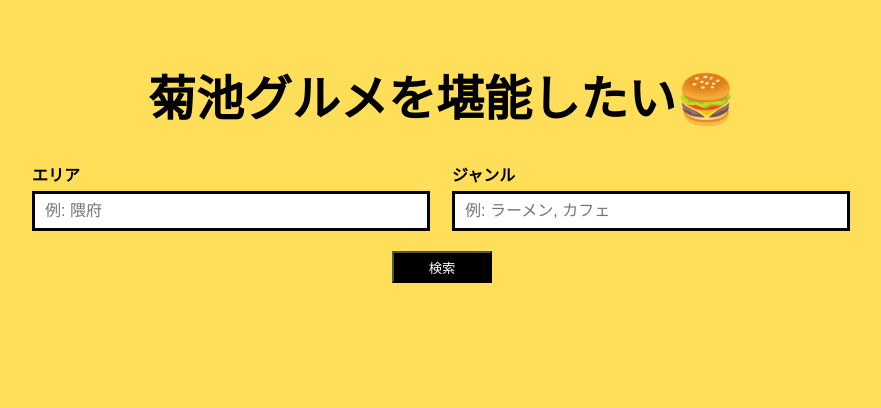
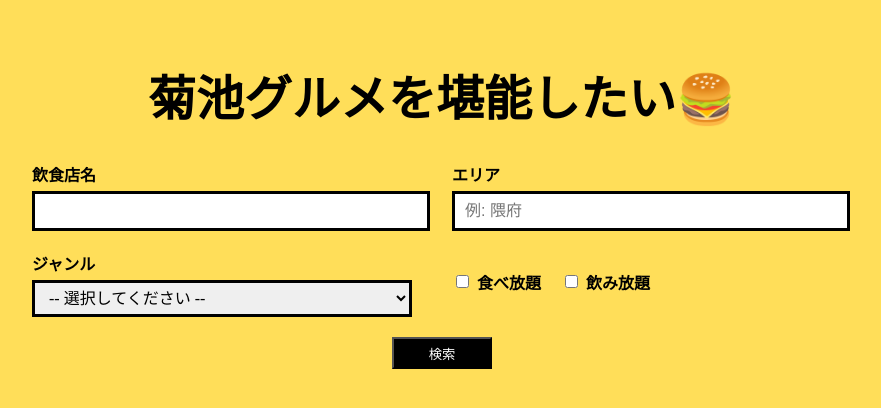
Before and after one commit to akinko0915/kikuchi-restaurants-search-app, a plain HTML site: page reference/index.html in a window 1280 px wide. Shown: the whole page, without its empty margins (198-1079 px from the left). Drawn offline with Linux system fonts and the light colour scheme; a web font is replaced by a local one.

Commit message:
:+1: Added search items

```diff
--- a/reference/index.html
+++ b/reference/index.html
@@ -15,12 +15,45 @@
     <h1>菊池グルメを堪能したい🍔</h1>
     <div class="search-form">
       <div class="input-group">
+        <label for="genre">飲食店名</label>
+        <input type="text" id="restaurant_name" />
+      </div>
+      <div class="input-group">
         <label for="area">エリア</label>
         <input type="text" id="area" placeholder="例: 隈府" />
       </div>
       <div class="input-group">
-        <label for="genre">ジャンル</label>
-        <input type="text" id="genre" placeholder="例: ラーメン, カフェ" />
+        <label for="genre-select">ジャンル</label>
+        <select id="genre-select">
+          <option value="">-- 選択してください --</option>
+          <option value="居酒屋">居酒屋</option>
+          <option value="ダイニングバー・バル">ダイニングバー・バル</option>
+          <option value="創作料理">創作料理</option>
+          <option value="和食">和食</option>
+          <option value="洋食">洋食</option>
+          <option value="イタリアン・フレンチ">イタリアン・フレンチ</option>
+          <option value="中華">中華</option>
+          <option value="焼肉・ホルモン">焼肉・ホルモン</option>
+          <option value="韓国料理">韓国料理</option>
+          <option value="アジア・エスニック料理">アジア・エスニック料理</option>
+          <option value="各国料理">各国料理</option>
+          <option value="カラオケ・パーティ">カラオケ・パーティ</option>
+          <option value="バー・カクテル">バー・カクテル</option>
+          <option value="ラーメン">ラーメン</option>
+          <option value="お好み焼き・もんじゃ">お好み焼き・もんじゃ</option>
+          <option value="カフェ・スイーツ">カフェ・スイーツ</option>
+          <option value="その他グルメ">その他グルメ</option>
+        </select>
+      </div>
+      <div class="input-group checkbox-group">
+        <label>
+          <input type="checkbox" id="all-you-can-eat" />
+          食べ放題
+        </label>
+        <label>
+          <input type="checkbox" id="all-you-can-drink" />
+          飲み放題
+        </label>
       </div>
     </div>
     <button id="searchButton">検索</button>
--- a/reference/script.js
+++ b/reference/script.js
@@ -1,17 +1,17 @@
-const area = document.getElementById("area");
-const genre = document.getElementById("genre");
+const areaInput = document.getElementById("area");
+const genreSelect = document.getElementById("genre-select");
+const restaurantNameInput = document.getElementById("restaurant_name");
 const button = document.getElementById("searchButton");
 const result = document.getElementById("results");
 
-url = "http://127.0.0.1:3000/api/v1/restaurants";
-getRestaurants = async (area, genre) => {
+const url = "http://127.0.0.1:3000/api/v1/restaurants";
+
+const getRestaurants = async (params) => {
   try {
-    const query = `?area=${encodeURIComponent(area)}&genre=${encodeURIComponent(
-      genre
-    )}`;
-    const response = await fetch(url + query);
+    const query = new URLSearchParams(params).toString();
+    const response = await fetch(`${url}?${query}`);
 
-    if (!response.ok) throw new Error("HTTP error" + response.status);
+    if (!response.ok) throw new Error("HTTP error " + response.status);
 
     return await response.json();
   } catch (error) {
@@ -21,7 +21,21 @@ getRestaurants = async (area, genre) => {
 };
 
 button.addEventListener("click", () => {
-  getRestaurants(area.value, genre.value).then((restaurants) => {
+  const area = areaInput.value;
+  const genre = genreSelect.value;
+  const restaurantName = restaurantNameInput.value;
+  const isAllYouCanEat = document.getElementById("all-you-can-eat").checked;
+  const isAllYouCanDrink = document.getElementById("all-you-can-drink").checked;
+
+  const searchParams = {
+    area,
+    genre,
+    restaurant_name: restaurantName,
+    all_you_can_eat: isAllYouCanEat,
+    all_you_can_drink: isAllYouCanDrink,
+  };
+
+  getRestaurants(searchParams).then((restaurants) => {
     result.innerHTML = "";
     restaurants.forEach((restaurant, index) => {
       const shopDiv = document.createElement("div");
--- a/reference/style.css
+++ b/reference/style.css
@@ -36,12 +36,38 @@ h1 {
   font-size: 1rem;
 }
 
-.input-group input {
+.input-group input:not([type="checkbox"]) {
   width: 380px;
   height: 2rem;
   border: 0.2rem solid black;
   font-size: 1rem;
   padding-left: 10px;
+}
+
+.input-group select {
+  width: 380px;
+  height: 2.3rem;
+  border: 0.2rem solid black;
+  font-size: 1rem;
+  padding-left: 10px;
+  font-family: "Kiwi Maru", serif;
+}
+
+.checkbox-group {
+  display: flex;
+  flex-direction: row;
+  gap: 20px;
+  justify-content: flex-start;
+  align-items: center;
+}
+
+.checkbox-group label {
+  font-size: 1rem;
+  font-family: "Kiwi Maru", serif;
+  color: black;
+  display: flex;
+  align-items: center;
+  gap: 5px;
 }
 
 button {
```
